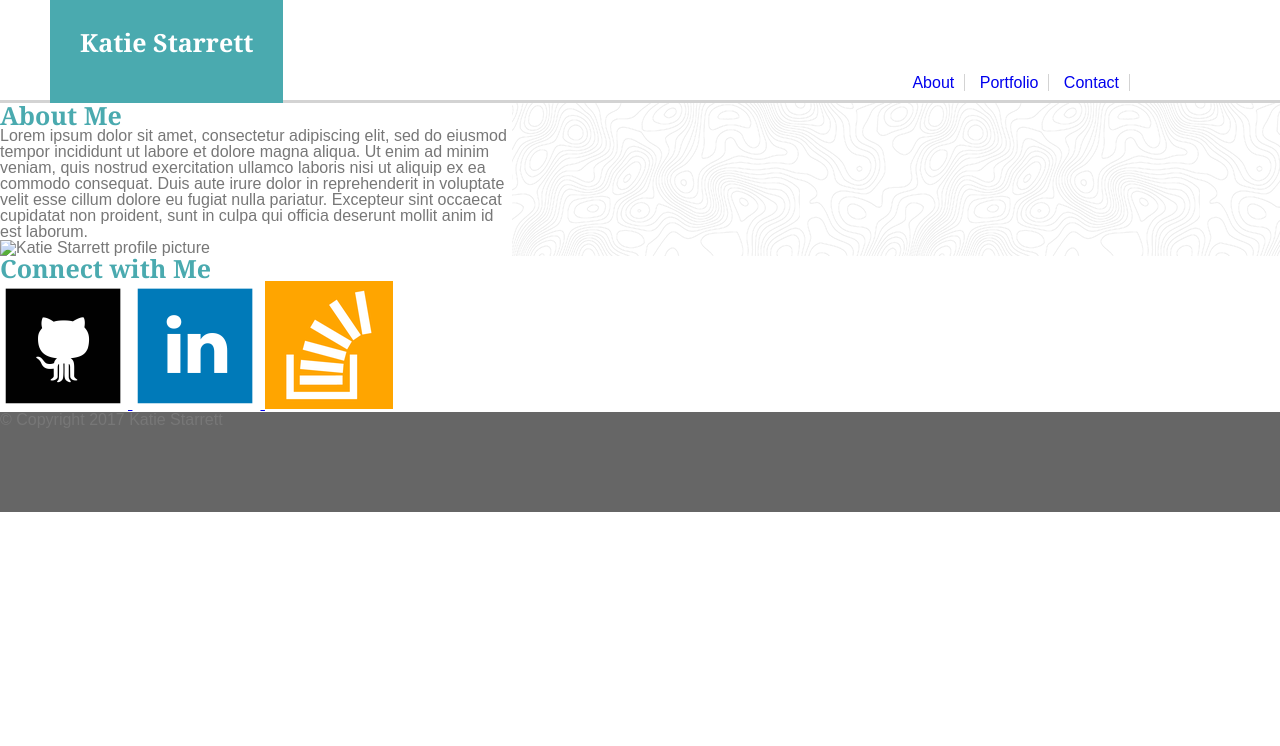
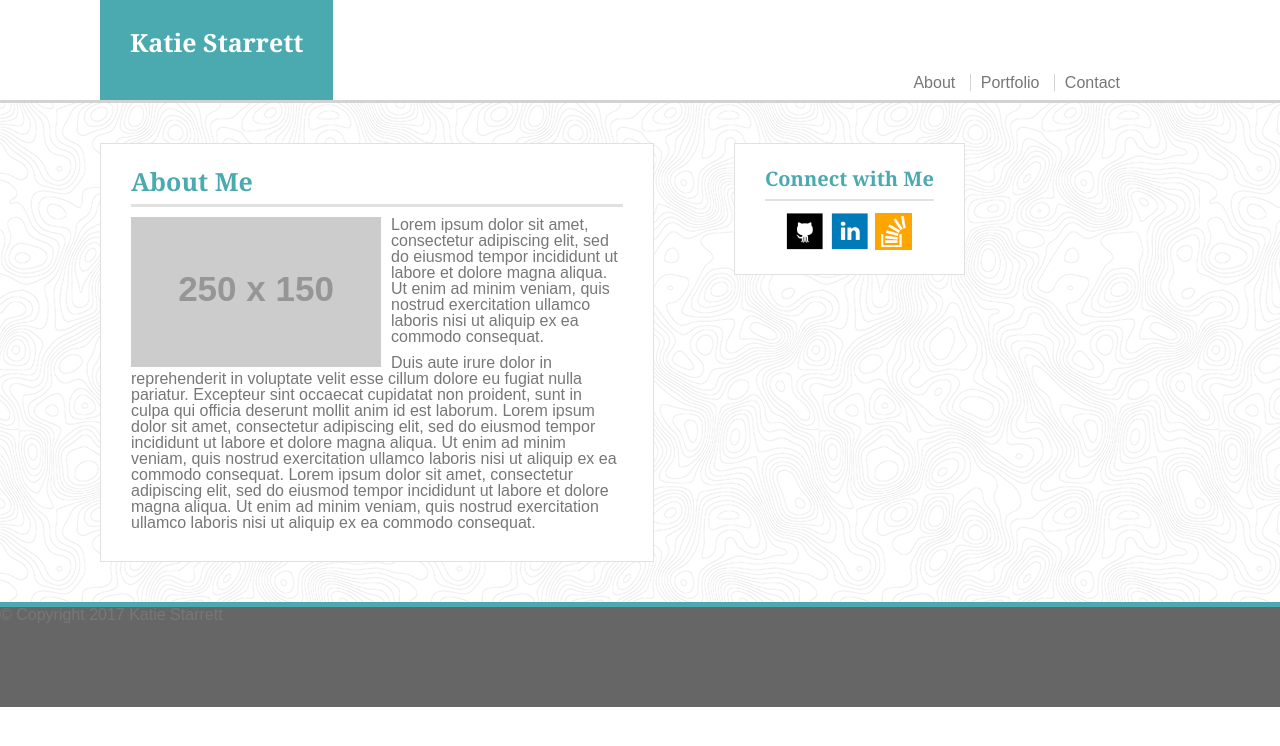
Before and after one commit to kstarre/Basic-Portfolio, a plain HTML site: page index.html in a window 1280 px wide. Drawn offline with Linux system fonts and the light colour scheme; placeholder pictures from the web are drawn by us.

Commit message:
edit index.html and css for index.html

```diff
--- a/assets/css/style.css
+++ b/assets/css/style.css
@@ -9,24 +9,38 @@ header {
 }
 header div {
 	background-color:#4aaaaf;
-	height:103px;
+	height:100px;
 	position: absolute;
-	left:50px;
+	left:100px;
 }
 main {
 	background: url(../images/backgroundImage-topography.png) repeat;
-	height: 75%;
+	height: 100%;
+	overflow: hidden;
 }
 article {
 	background-color: #ffffff;
 	width: 40%;
+	margin: 40px 40px 40px 100px;
+	display: inline-block;
+	border: 1px solid #e1e1e1;
+	float:left;
+	padding: 10px 20px 20px 20px;
 }
 aside {
-
+	margin: 40px;
+	border: 1px solid #e1e1e1;
+	display:inline-block;
+	float:left;
+	background-color:#ffffff;
+	padding: 10px 20px 20px 20px;
 }
 footer {
 	background-color: #666666;
 	height: 100px;
+	border-top: 5px solid #4aaaaf;
+	position: relative;
+	bottom: 0;
 }
 h1, h2, h3 {
 	font-family:'Georgia', Times, 'Times New Roman', serif;
@@ -52,6 +66,50 @@ nav {
 }
 nav a {
 	text-decoration: none;
+	color: #777777;
+}
+nav li {
 	border-right: 1px solid lightgray;
 	padding: 0 10px;
 }
+nav li:last-child {
+	border-right: none;
+}
+aside img {
+	height: 40px;
+	width: 40px;
+}
+aside a {
+	text-decoration: none;
+}
+aside ul {
+	text-align: center;
+}
+.clearfix::after {
+	content:'';
+	display:block;
+	clear: both;
+}
+aside h3 {
+	border-bottom: 2px solid #e1e1e1;
+	margin: 5px 10px 10px 10px;
+    padding: 10px 0;
+    font-size: 20px;
+}
+main h2 {
+	border-bottom: 3px solid #e1e1e1;
+	margin: 5px 10px 10px 10px;
+    padding: 10px 0;
+}
+article p {
+	margin: 0 10px 10px 10px;
+}
+article figure {
+	margin: 0 10px 0 10px;
+	float: left;
+}
+.stackoverflow {
+	height: 37px;
+    width: 37px;
+    border: 1px solid #ffffff;
+}
--- a/index.html
+++ b/index.html
@@ -26,15 +26,15 @@
 		</nav>
 	</header>
 	<main>
-		<article>
+		<article class="clearfix">
 			<h2>About Me</h2>
-			<p>Lorem ipsum dolor sit amet, consectetur adipiscing elit, sed do eiusmod tempor incididunt ut labore et dolore magna aliqua. Ut enim ad minim veniam, quis nostrud exercitation ullamco laboris nisi ut aliquip ex ea commodo consequat. Duis aute irure dolor in reprehenderit in voluptate velit esse cillum dolore eu fugiat nulla pariatur. Excepteur sint occaecat cupidatat non proident, sunt in culpa qui officia deserunt mollit anim id est laborum.</p>
 			<figure>
-				<img src="#" alt="Katie Starrett profile picture"/>
+				<img src="http://placehold.it/250x150" alt="Katie Starrett profile picture"/>
 			</figure>
+			<p>Lorem ipsum dolor sit amet, consectetur adipiscing elit, sed do eiusmod tempor incididunt ut labore et dolore magna aliqua. Ut enim ad minim veniam, quis nostrud exercitation ullamco laboris nisi ut aliquip ex ea commodo consequat. </p>
+			<p>Duis aute irure dolor in reprehenderit in voluptate velit esse cillum dolore eu fugiat nulla pariatur. Excepteur sint occaecat cupidatat non proident, sunt in culpa qui officia deserunt mollit anim id est laborum. Lorem ipsum dolor sit amet, consectetur adipiscing elit, sed do eiusmod tempor incididunt ut labore et dolore magna aliqua. Ut enim ad minim veniam, quis nostrud exercitation ullamco laboris nisi ut aliquip ex ea commodo consequat. Lorem ipsum dolor sit amet, consectetur adipiscing elit, sed do eiusmod tempor incididunt ut labore et dolore magna aliqua. Ut enim ad minim veniam, quis nostrud exercitation ullamco laboris nisi ut aliquip ex ea commodo consequat.</p>
 		</article>
-	</main>
-	<aside>
+		<aside class="clearfix">
 			<h3>Connect with Me</h3>
 			<ul>
 				<li>
@@ -49,11 +49,12 @@
 				</li>
 				<li>
 					<a href="http://stackoverflow.com/users/7846315/kstarre?tab=profile">
-					<img src="assets/images/stackoverflow-icon.png" alt="stackoverflow-icon" />
+						<img src="assets/images/stackoverflow-icon.png" alt="stackoverflow-icon" class="stackoverflow"/>
 					</a>
 				</li>
 			</ul>
 		</aside>
+	</main>
 	<footer>
 		<p>&copy Copyright 2017 Katie Starrett</p>
 	</footer>
```
Lines whose indentation alone changed are shown as unchanged.
